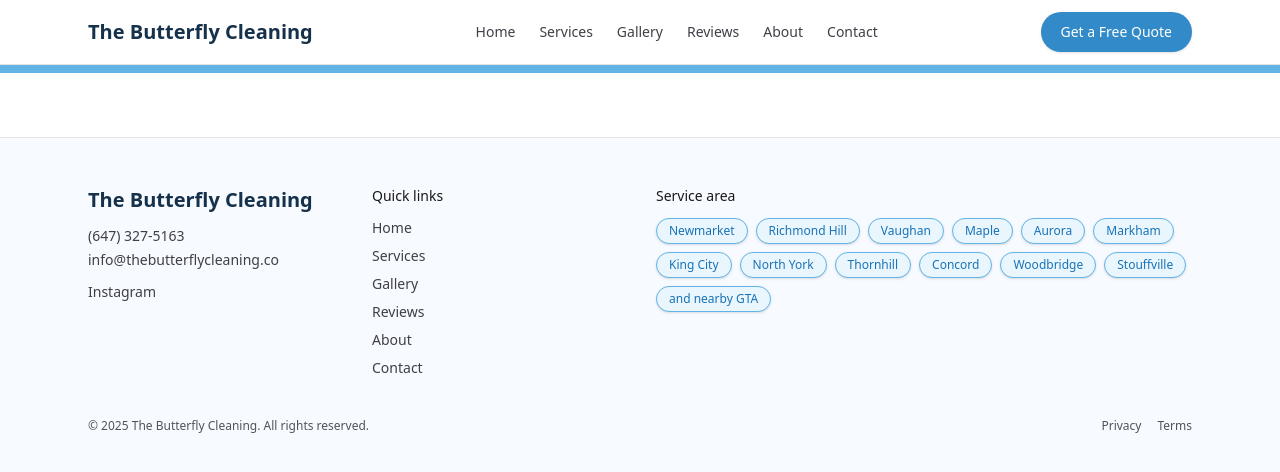
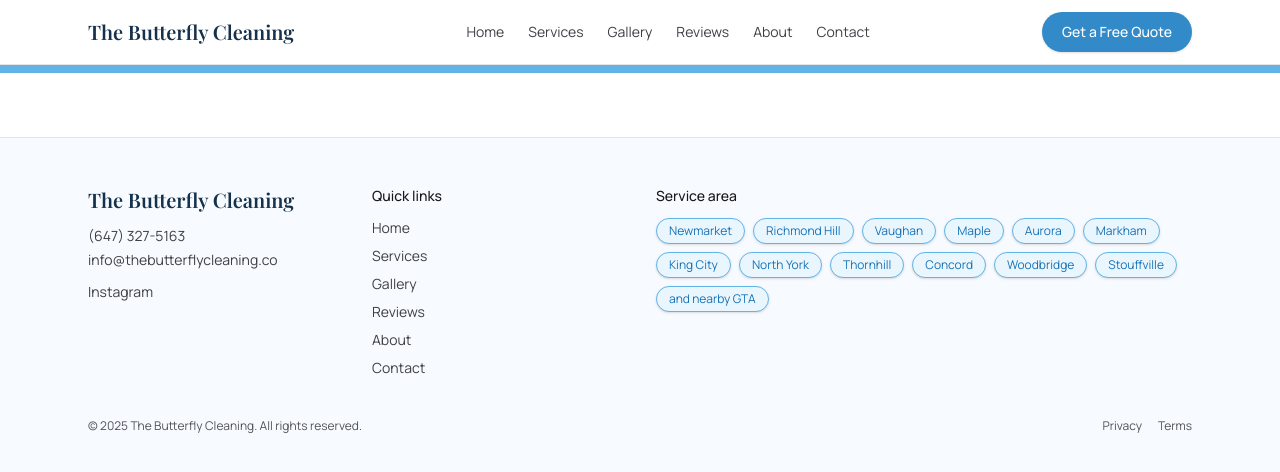
Before and after one commit to Den4yk76/butterfly-cleaning-site, a Next.js app: page / in a window 1280 px wide. Shown: the top 472 px of the page. Built offline with nearby package versions, Linux system fonts and the light colour scheme; a web font is replaced by a local one.

Commit message:
fix: define font CSS variables and map next/font variables to tokens

```diff
--- a/app/globals.css
+++ b/app/globals.css
@@ -11,6 +11,9 @@
 :root {
   --background: #ffffff;
   --foreground: #171717;
+  /* Ensure font variables are defined globally; next/font sets --font-... values via classes on <body> */
+  --font-sans: var(--font-manrope);
+  --font-heading: var(--font-playfair);
 }
 
 @theme inline {
@@ -28,6 +31,9 @@
 }
 
 body {
+  /* Map next/font variables to our design tokens in the same scope */
+  --font-sans: var(--font-manrope);
+  --font-heading: var(--font-playfair);
   background: var(--background);
   color: var(--foreground);
   font-family: var(--font-sans), ui-sans-serif, system-ui, -apple-system,
```
